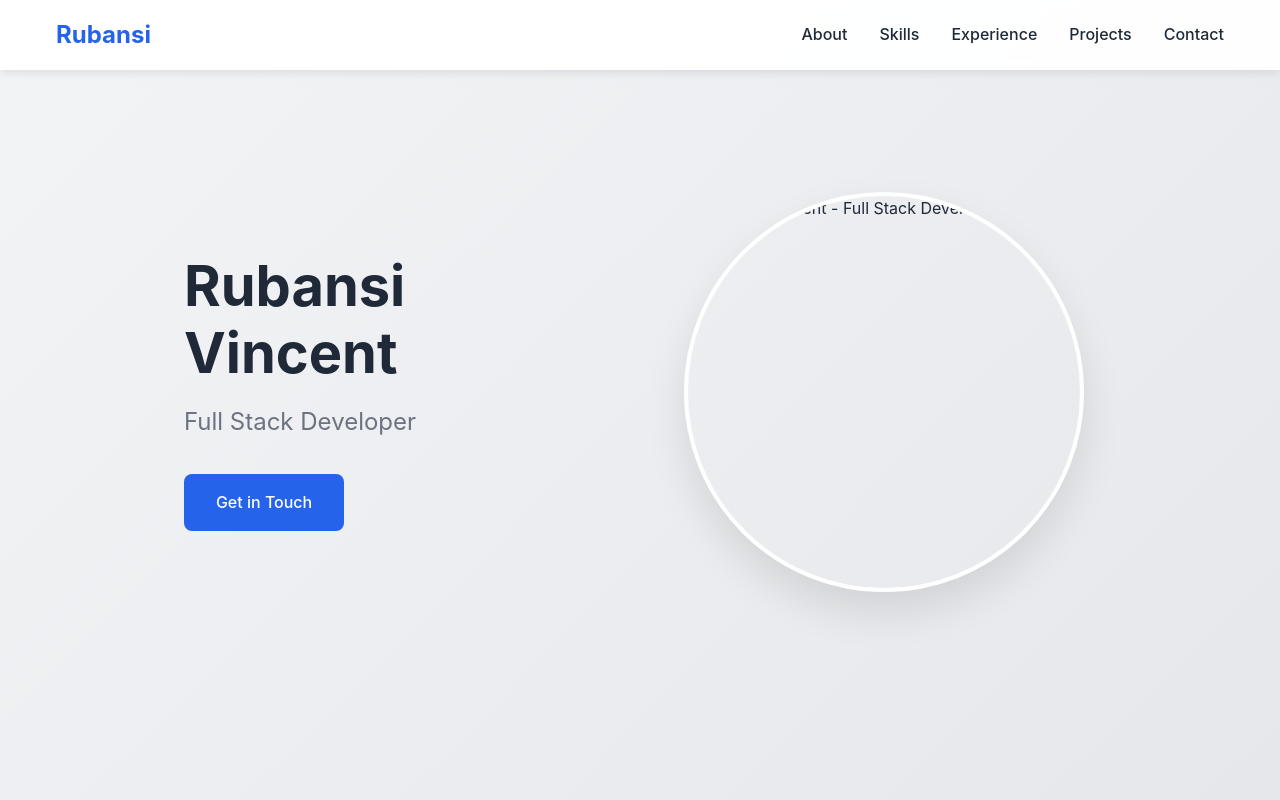
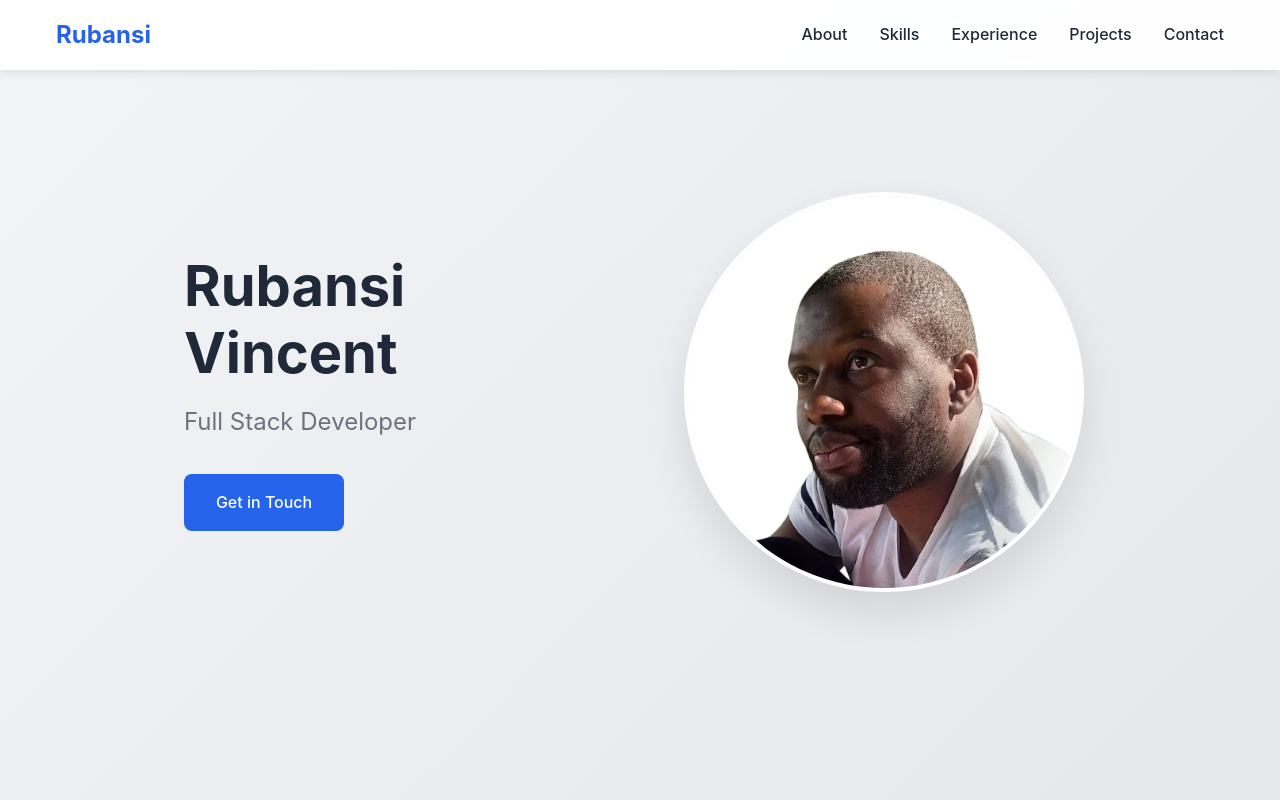
Before and after one commit to Rubansi/rubansi.github.io, a plain HTML site: page index.html in a window 1280 px wide. Shown: the top 800 px of the page. Drawn offline with Linux system fonts and the light colour scheme.

Commit message:
Update index.html

```diff
--- a/index.html
+++ b/index.html
@@ -37,7 +37,7 @@
                         <a href="#contact" class="cta-button">Get in Touch</a>
                     </div>
                     <div class="hero-image">
-                        <img src="assets/profile-picture.jpg" alt="Rubansi Vincent - Full Stack Developer" class="profile-picture">
+                        <img src="/profile-picture.jpg" alt="Rubansi Vincent - Full Stack Developer" class="profile-picture">
                     </div>
                 </div>
             </div>
```
